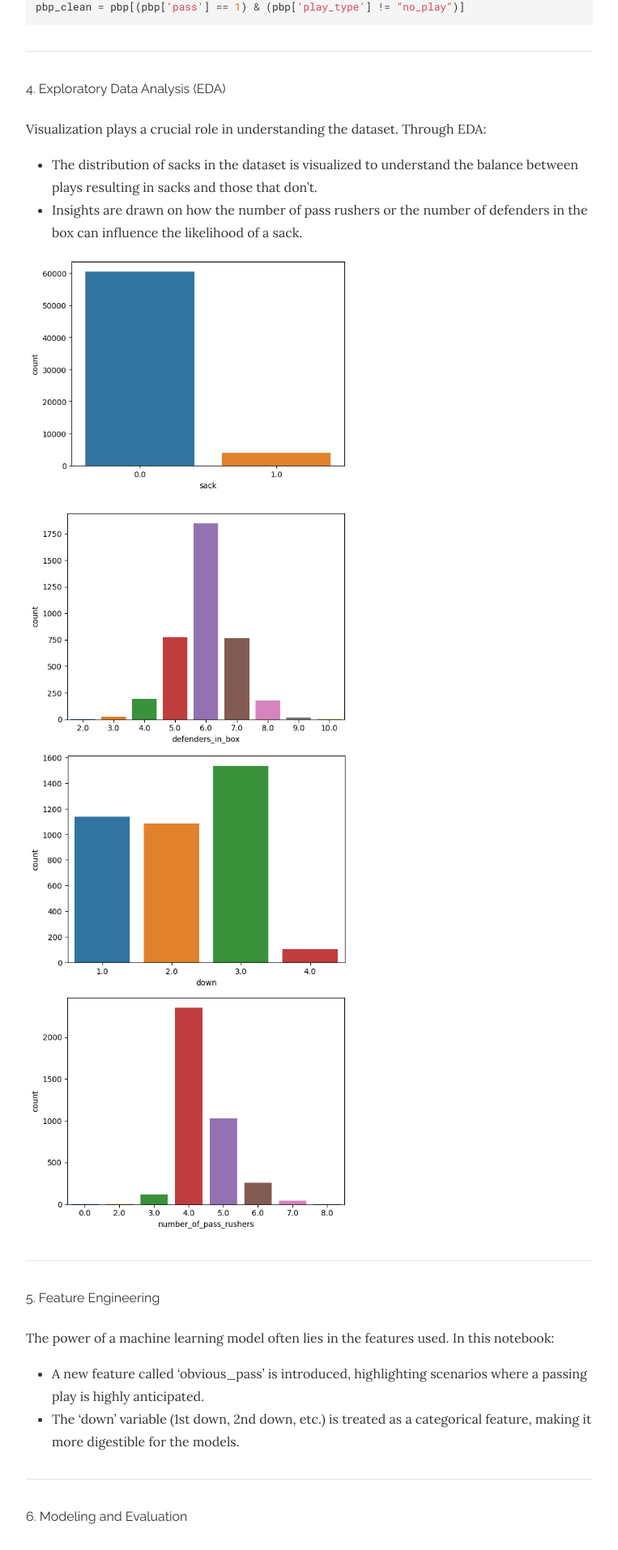
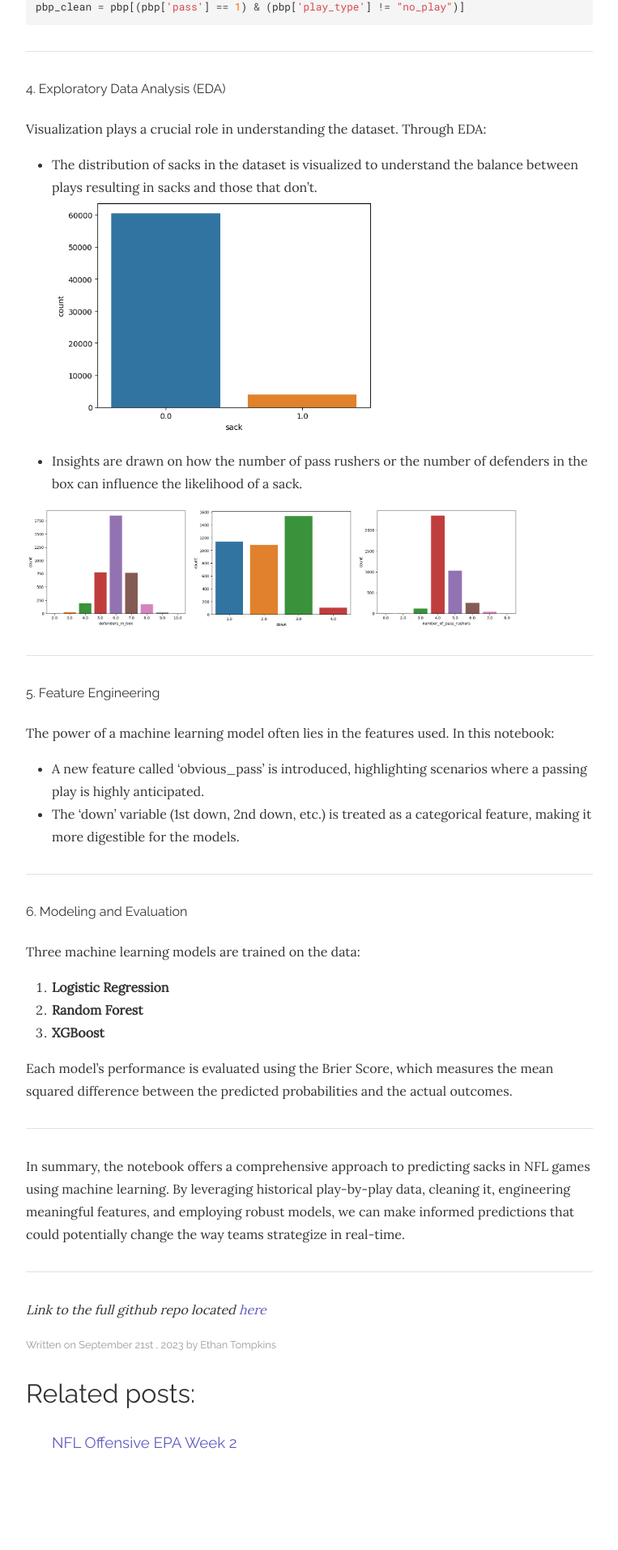
Before and after one commit to ethantompkins/ethantompkins.github.io, a Jekyll site: the page built from _posts/2023-09-21-Sack-Prediction-LR.md, in a window 1280 px wide. Shown: the part 1094-3008 px from the top of the page at 81% size, without its empty margins (258-1021 px from the left). Built offline with Jekyll 4.4.1, drawn with Linux system fonts in a browser that asks for light colours; nearby versions of some CDN libraries.

Commit message:
image change

```diff
--- a/_posts/2023-09-21-Sack-Prediction-LR.md
+++ b/_posts/2023-09-21-Sack-Prediction-LR.md
@@ -40,15 +40,13 @@
 
 Visualization plays a crucial role in understanding the dataset. Through EDA:
 - The distribution of sacks in the dataset is visualized to understand the balance between plays resulting in sacks and those that don't.
-- Insights are drawn on how the number of pass rushers or the number of defenders in the box can influence the likelihood of a sack.
-
 <img align="center" width="400" src="{{ site.github.url }}/images/sack_prediction_lr/sack_count.png" alt="Sack count">
 
-
-<p float="left">
-  <img align="center" width="400" src="{{ site.github.url }}/images/sack_prediction_lr/sack_count_per_defenderinbox.png" alt="Sack count per defender in box"/>
-  <img align="center" width="400" src="{{ site.github.url }}/images/sack_prediction_lr/sack_count_per_down.png" alt="Sack count per down"/>
-  <img align="center" width="400" src="{{ site.github.url }}/images/sack_prediction_lr/sack_count_per_pass_rusher.png" alt="Sack count per pass rusher"/>
+- Insights are drawn on how the number of pass rushers or the number of defenders in the box can influence the likelihood of a sack.
+<p>
+  <img align="center" width="200" src="{{ site.github.url }}/images/sack_prediction_lr/sack_count_per_defenderinbox.png" alt="Sack count per defender in box"/>
+  <img align="center" width="200" src="{{ site.github.url }}/images/sack_prediction_lr/sack_count_per_down.png" alt="Sack count per down"/>
+  <img align="center" width="200" src="{{ site.github.url }}/images/sack_prediction_lr/sack_count_per_pass_rusher.png" alt="Sack count per pass rusher"/>
  <!-- > <img src="/images/sack_prediction_lr/sack_count_per_down.png" width="400" />
   <img src="/images/sack_prediction_lr/sack_count_per_pass_rusher.png" width="400" /> -->
 </p>
```
